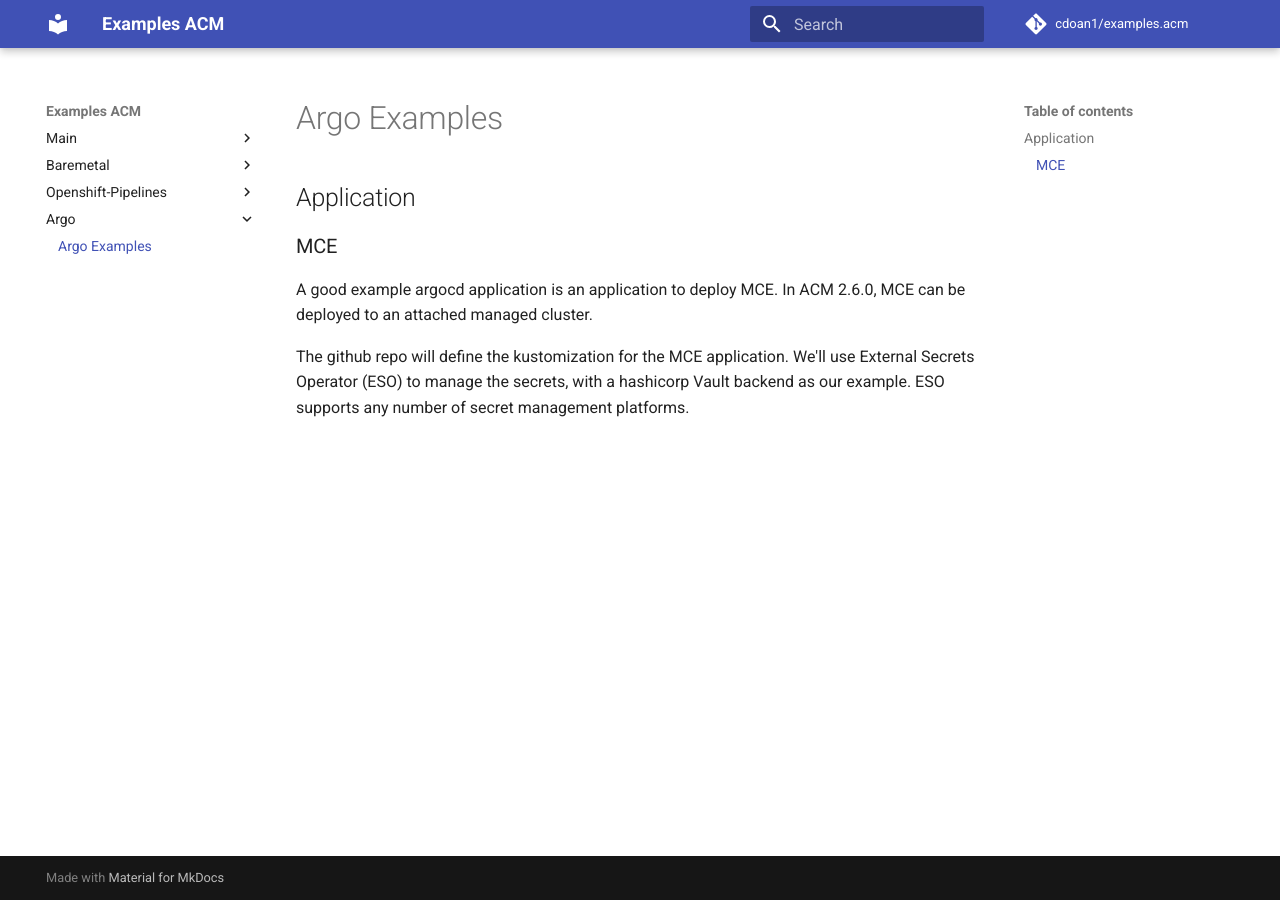
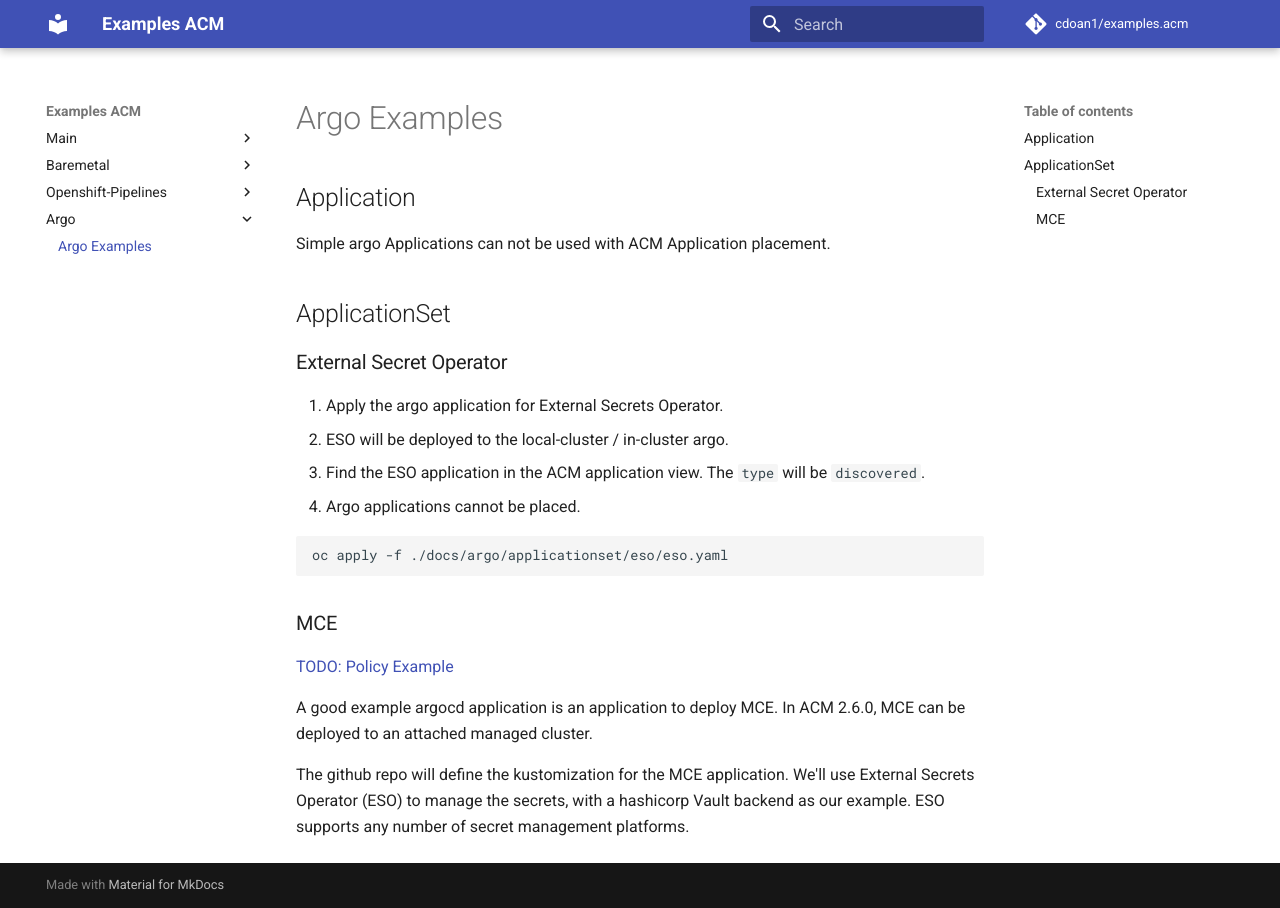
Before and after one commit to cdoan1/examples.acm, an MkDocs documentation site: the page built from docs/argo/argo.md, in a window 1280 px wide. Built offline with MkDocs 1.6.1 and Material for MkDocs 9.7.7, drawn with Linux system fonts in a browser that asks for light colours; comment, search, counter and statistics services are not loaded.

````diff
--- a/docs/argo/argo.md
+++ b/docs/argo/argo.md
@@ -2,7 +2,24 @@
 
 ## Application
 
+Simple argo Applications can not be used with ACM Application placement.
+
+## ApplicationSet
+
+### External Secret Operator
+
+1. Apply the argo application for External Secrets Operator.
+2. ESO will be deployed to the local-cluster / in-cluster argo.
+3. Find the ESO application in the ACM application view. The `type` will be `discovered`.
+4. Argo applications cannot be placed.
+
+```bash
+oc apply -f ./docs/argo/applicationset/eso/eso.yaml
+```
+
 ### MCE
+
+[TODO: Policy Example]()
 
 A good example argocd application is an application to deploy MCE. In ACM 2.6.0, MCE can be deployed to an attached managed cluster.
 
````
Also changed, not shown: docs/argo/applicationset/eso/eso.yaml (added, +28 -0 lines), docs/references.md (+2 -0 lines).
